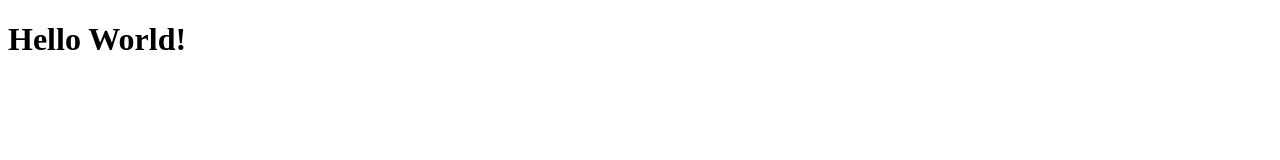
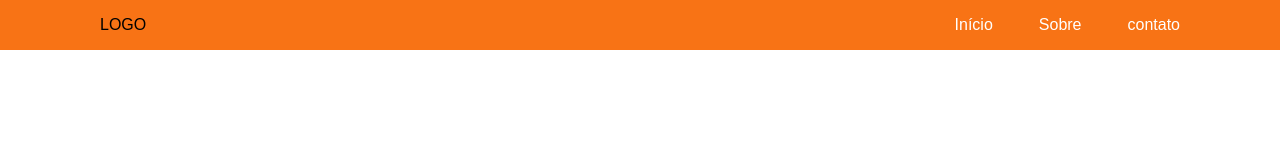
Before and after one commit to larry-gt/html-grace, a plain HTML site: page index.html in a window 1280 px wide. Drawn offline with Linux system fonts and the light colour scheme.

Commit message:
header implementado

```diff
--- a/index.html
+++ b/index.html
@@ -3,9 +3,17 @@
 <head>
     <meta charset="UTF-8">
     <meta name="viewport" content="width=device-width, initial-scale=1.0">
+    <link rel="stylesheet" href="style.css">
     <title>Document</title>
 </head>
 <body>
-    <h1>Hello World!</h1>
+    <header>
+        <div>LOGO</div>
+        <nav>
+            <a href="#">Início</a>
+            <a href="#">Sobre</a>
+            <a href="#">contato</a>
+        </nav>
+    </header>
 </body>
 </html>
--- a/style.css
+++ b/style.css
@@ -0,0 +1,23 @@
+*{
+    margin: 0;
+    padding: 0;
+    box-sizing: border-box;
+    font-family: Arial, Helvetica, sans-serif;
+}
+
+header{
+    background-color: rgb(248, 115, 21);
+    display: flex;
+    justify-content: space-between;
+    padding: 16px 100px;
+}
+
+header nav{
+    display: flex;
+    gap: 46px;
+}
+
+header nav a {
+    color: white;
+    text-decoration: none;
+}
```
